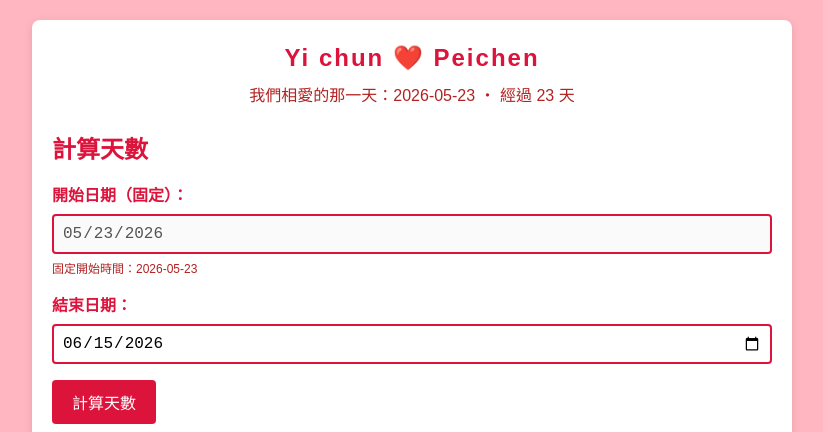
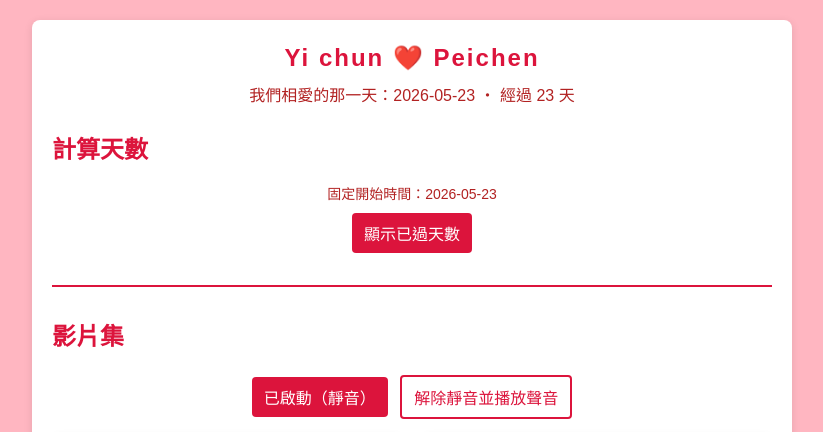
Before and after one commit to 11458003-arch/11458003-arch.github.io, a plain HTML site: page 97/index.html in a window 1280 px wide. Shown: the top 432 px of the page, without its empty margins (228-1051 px from the left). Drawn offline with Linux system fonts and the light colour scheme.

Commit message:
97: remove start/end inputs; compute days from fixed start 2026-05-23

```diff
--- a/97/index.html
+++ b/97/index.html
@@ -36,18 +36,10 @@
     </div>
     <h1>計算天數</h1>
 
-    <div class="form-group">
-      <label for="startDate">開始日期（固定）：</label>
-      <input type="date" id="startDate" value="2026-05-23" disabled />
-      <div style="font-size:12px;color:#B22222;margin-top:6px;">固定開始時間：2026-05-23</div>
+    <div style="text-align:center; margin:8px 0 12px 0;">
+      <div style="font-size:14px;color:#B22222;">固定開始時間：2026-05-23</div>
+      <button onclick="calculateDays()" style="margin-top:8px;padding:8px 12px;background:#DC143C;color:#fff;border:none;border-radius:4px;">顯示已過天數</button>
     </div>
-
-    <div class="form-group">
-      <label for="endDate">結束日期：</label>
-      <input type="date" id="endDate" />
-    </div>
-
-    <button onclick="calculateDays()">計算天數</button>
 
     <div id="resultDiv" style="display:none;" class="result">
       <div class="result-text" id="resultText"></div>
@@ -97,14 +89,8 @@
     <script>
     // 設定今天日期為預設
     const today = new Date().toISOString().split('T')[0];
-    document.getElementById('endDate').value = today;
     // 固定開始時間為 2026-05-23
     const fixedStart = '2026-05-23';
-    const startEl = document.getElementById('startDate');
-    if (startEl) {
-      startEl.value = fixedStart;
-      startEl.disabled = true; // 確保使用者無法更改
-    }
 
     // 我們相愛的那一天（固定）
     const loveDateStr = '2026-05-23';
@@ -124,35 +110,16 @@
     updateLoveInfo();
 
     function calculateDays() {
-      const startInput = document.getElementById('startDate').value;
-      const endInput = document.getElementById('endDate').value;
-
-      if (!startInput || !endInput) {
-        alert('請選擇開始日期和結束日期');
-        return;
-      }
-
-      const startDate = new Date(startInput);
-      const endDate = new Date(endInput);
-
-      if (startDate > endDate) {
-        alert('開始日期不能晚於結束日期');
-        return;
-      }
-
+      const startDate = new Date(fixedStart);
+      const endDate = new Date();
       const timeDiff = endDate - startDate;
       const daysDiff = Math.floor(timeDiff / (1000 * 3600 * 24));
 
       const resultDiv = document.getElementById('resultDiv');
       const resultText = document.getElementById('resultText');
-      resultText.textContent = `從 ${startInput} 到 ${endInput}，共經過 ${daysDiff + 1} 天`;
+      resultText.textContent = `從 ${fixedStart} 到 ${today}，共經過 ${daysDiff + 1} 天`;
       resultDiv.style.display = 'block';
     }
-
-    // 按 Enter 鍵計算
-    document.getElementById('endDate').addEventListener('keypress', function(e) {
-      if (e.key === 'Enter') calculateDays();
-    });
   </script>
 
   <script>
```
